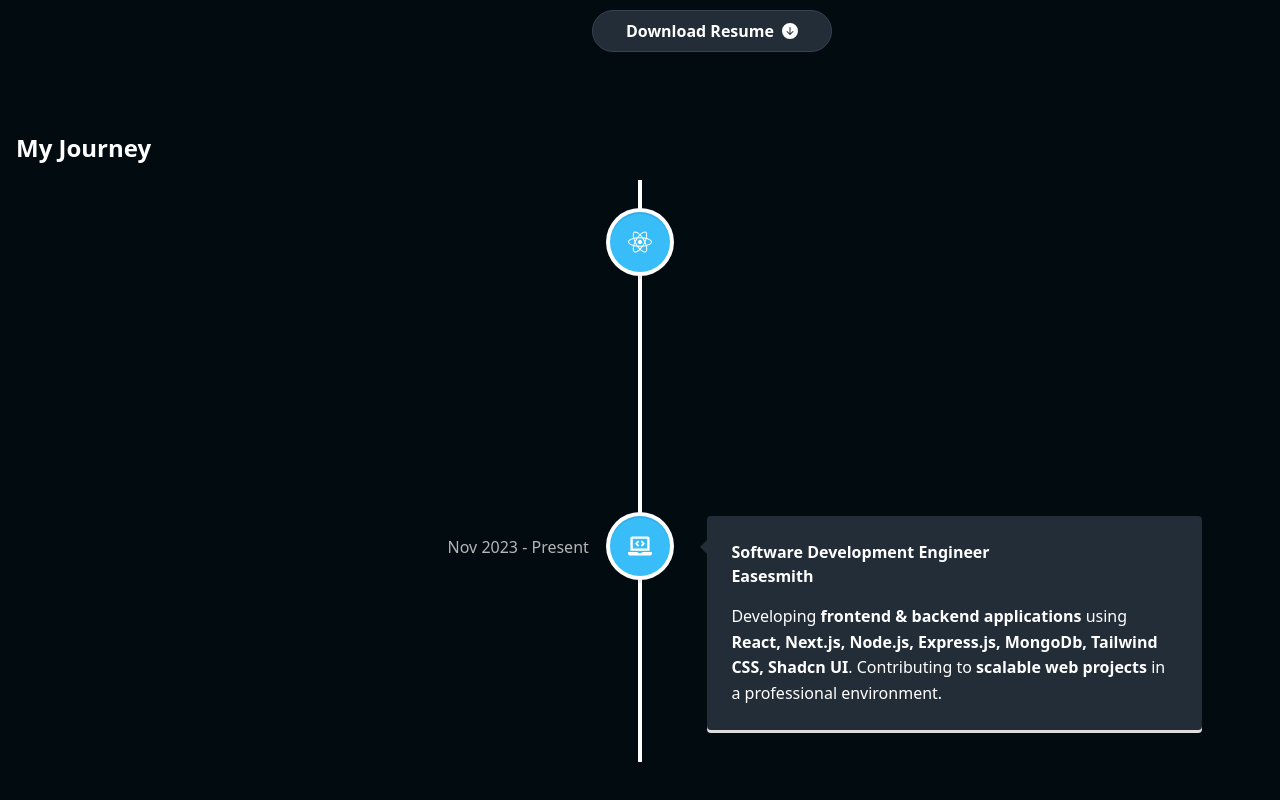
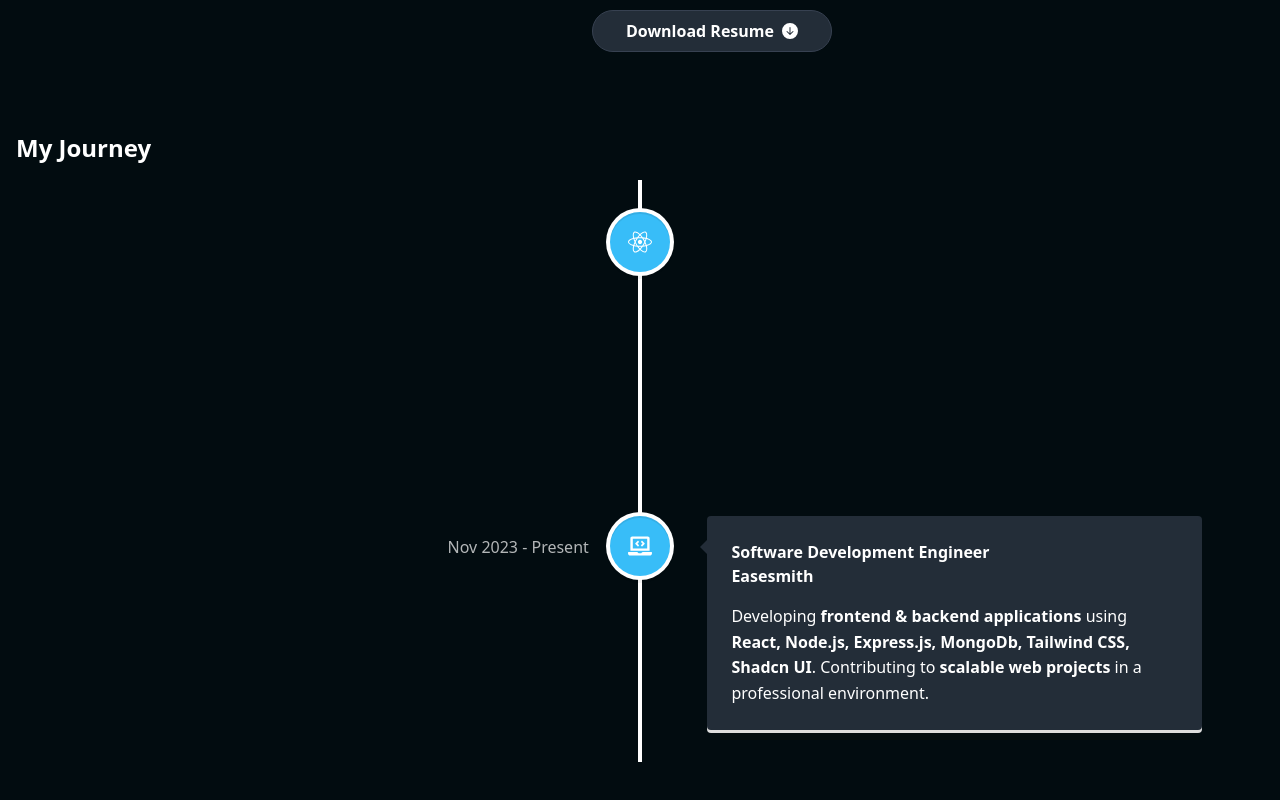
Before and after one commit to vivek3454/Portfolio, a React (Vite) app: page /about in a window 1280 px wide. Shown: the part 576-1376 px from the top of the page. Built offline with nearby package versions, Linux system fonts and the light colour scheme.

Commit message:
typo fixed

```diff
--- a/src/components/ExperienceTimeline.jsx
+++ b/src/components/ExperienceTimeline.jsx
@@ -41,7 +41,7 @@ const ExperienceTimeline = () => {
                     <h3 className="vertical-timeline-element-title">Software Development Engineer</h3>
                     <h4 className="vertical-timeline-element-subtitle">Easesmith</h4>
                     <p>
-                        Developing <strong>frontend & backend applications</strong> using <strong>React, Next.js, Node.js, Express.js, MongoDb, Tailwind CSS, Shadcn UI</strong>.
+                        Developing <strong>frontend & backend applications</strong> using <strong>React, Node.js, Express.js, MongoDb, Tailwind CSS, Shadcn UI</strong>.
                         Contributing to <strong>scalable web projects</strong> in a professional environment.
                     </p>
                 </VerticalTimelineElement>
```
